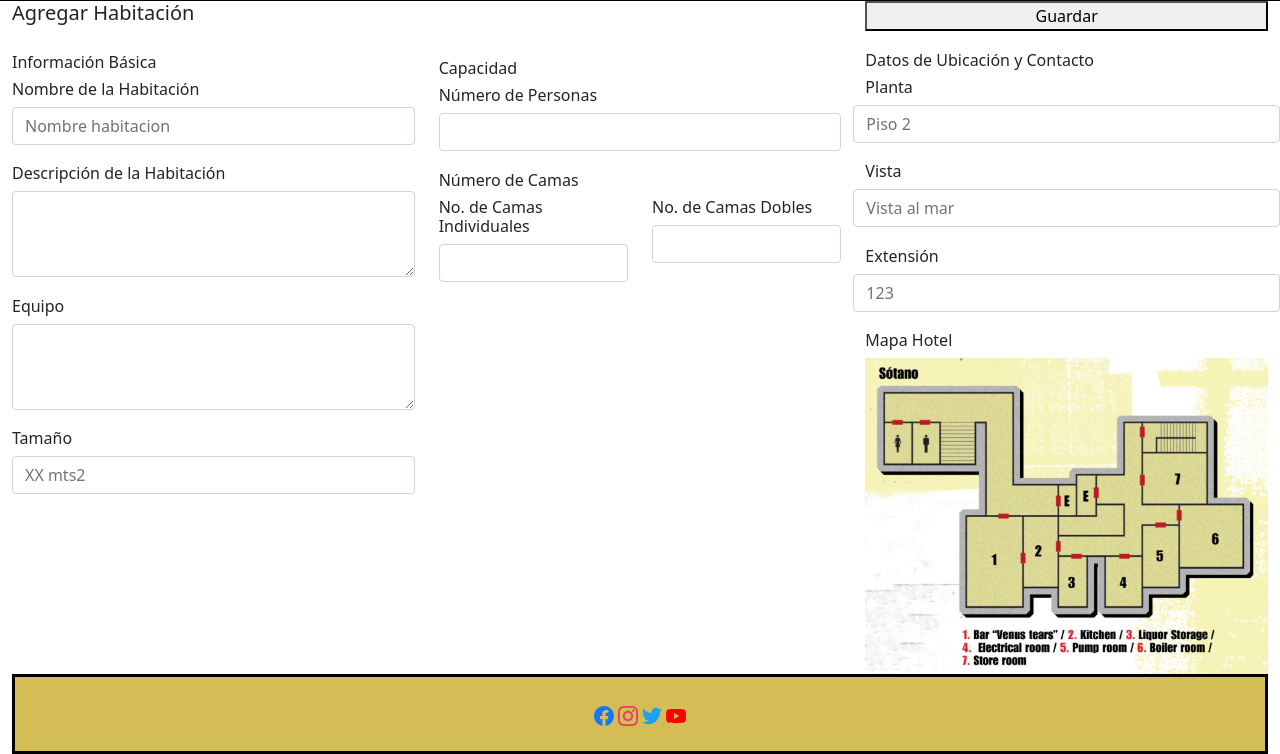
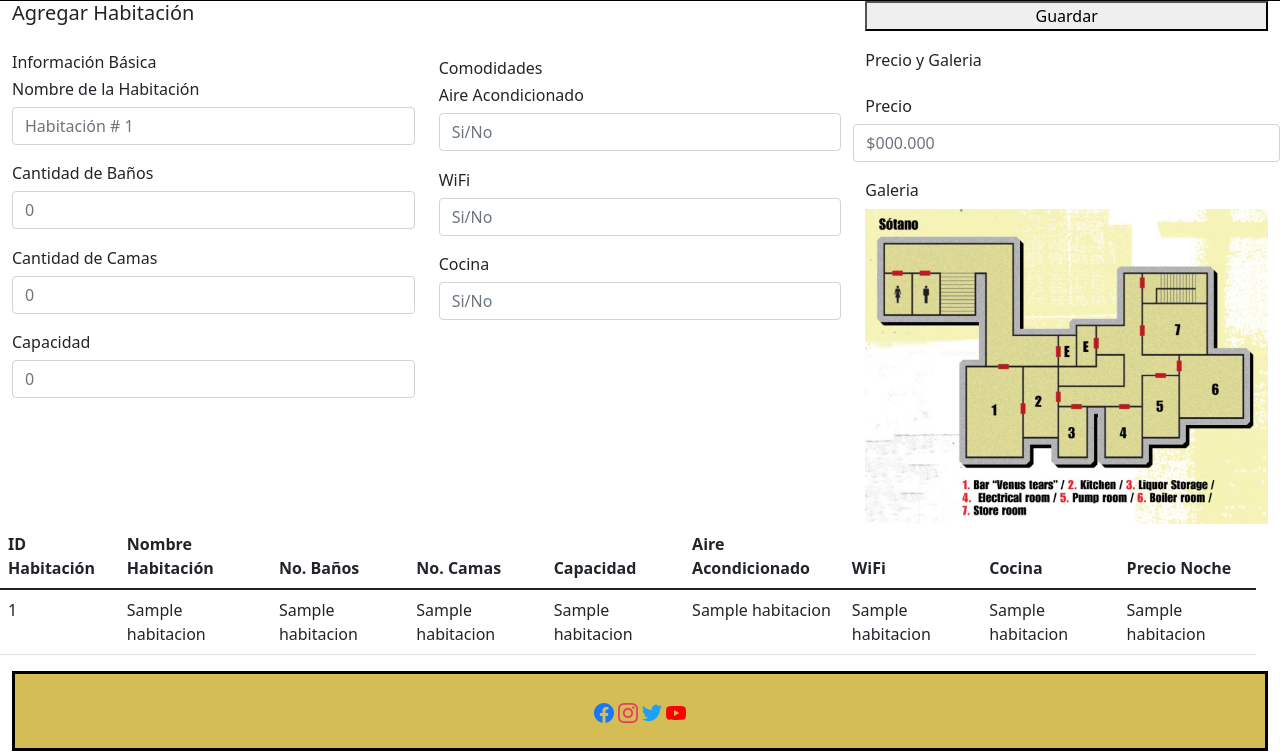
Before and after one commit to EstDuaM/ProyectoHoteleria, a Flask app: template templates/bedroom-actions.html in a window 1280 px wide. Shown: the part 161-915 px from the top of the page. Run offline with Flask 2, Linux system fonts and the light colour scheme; the template is opened without the code that fills it: most values are stand-ins (such as "Sample title", 1, 10 or a date in 2020); some libraries are stand-ins or nearby versions.

Commit message:
Add files via upload

```diff
--- a/templates/bedroom-actions.html
+++ b/templates/bedroom-actions.html
@@ -39,30 +39,23 @@
             <h5>Agregar Habitación</h5>
             <h6><br>Información Básica</h6>
             <h6>Nombre de la Habitación</h6>
-            <input type="text" name="nombreHabitacion" class="form-control" placeholder="Nombre habitacion" aria-label="AAA">
-            <h6><br>Descripción de la Habitación</h6>
-            <textarea name="descripcionHabitacion" class="form-control" id="exampleFormControlTextarea1" rows="3"></textarea>
-            <h6><br>Equipo</h6>
-            <textarea name="equipoHabitacion" class="form-control" id="exampleFormControlTextarea1" rows="3"></textarea>
-            <h6><br>Tamaño</h6>
-            <input type="text" name="tamanoHabitacion" class="form-control" placeholder="XX mts2" aria-label="XX mts2">
+            <input type="text" name="Nombre" class="form-control" placeholder="Habitación # 1" aria-label="Habitación # 1">
+            <h6><br>Cantidad de Baños</h6>
+            <input type="text" name="Baños" class="form-control" placeholder="0" aria-label="0">
+            <h6><br>Cantidad de Camas</h6>
+            <input type="text" name="Camas" class="form-control" placeholder="0" aria-label="0">
+            <h6><br>Capacidad</h6>
+            <input type="text" name="Huespedes" class="form-control" placeholder="0" aria-label="0">
         </div>
 
         <div class="col">
-            <h6><br><br><br>Capacidad</h6>
-            <h6>Número de Personas</h6>
-            <input type="text" name="noPersonas" class="form-control" placeholder="" aria-label="Example text with two button addons">
-            <h6><br>Número de Camas</h6>
-            <div class="row">
-                <div class="col">
-                    <h6>No. de Camas Individuales</h6>
-                    <input type="text" name="noCamasInd" class="form-control" placeholder="" aria-label="Example text with two button addons">
-                </div>
-                <div class="col">
-                    <h6>No. de Camas Dobles</h6>
-                    <input type="text" name="noCamasDob" class="form-control" placeholder="" aria-label="Example text with two button addons">
-                </div>
-            </div>
+            <h6><br><br><br>Comodidades</h6>
+            <h6>Aire Acondicionado</h6>
+            <input type="text" name="Aire_Acondicionado" class="form-control" placeholder="Si/No" aria-label="Si/No">
+            <h6><br>WiFi</h6>
+            <input type="text" name="WiFi" class="form-control" placeholder="Si/No" aria-label="Si/No">
+            <h6><br>Cocina</h6>
+            <input type="text" name="Cocina" class="form-control" placeholder="Si/No" aria-label="Si/No">
         </div>
 
         <div class="col">
@@ -76,20 +69,49 @@
                 <div class="col d-grid mx-auto">
                     <button type="submit" name="botonGuardarHabitacion" value="guardarHabitacion" class="button button-block">Guardar</button>
                 </div>
-                <h6><br>Datos de Ubicación y Contacto</h6>
-                <h6>Planta</h6>
-                <input type="text" name="ubicacionHabitacion" class="form-control" placeholder="Piso 2" aria-label="Piso 2">
-                <h6><br>Vista</h6>
-                <input type="text" name="vistaHabitacion" class="form-control" placeholder="Vista al mar" aria-label="Vista al mar">
-                <h6><br>Extensión</h6>
-                <input type="text" name="extensionHabitacion" class="form-control" placeholder="123" aria-label="123">
-                <h6><br>Mapa Hotel</h6>
+                <h6><br>Precio y Galeria</h6>
+                <h6><br>Precio</h6>
+                <input type="text" name="Precio_Noche" class="form-control" placeholder="$000.000" aria-label="000.000">
+                <h6><br>Galeria</h6>
                 <img src="../assets/mapa.jpg" class="img-fluid" alt="...">
         </div>
 
     </div>
 
     </form>
+
+    <div class="row">
+        <table class="table mytable-striped">
+            <thead>
+            <tr>
+                <th>ID Habitación</th>
+                <th>Nombre Habitación</th>
+                <th>No. Baños</th>
+                <th>No. Camas</th>
+                <th>Capacidad</th>
+                <th>Aire Acondicionado</th>
+                <th>WiFi</th>
+                <th>Cocina</th>
+                <th>Precio Noche</th>
+            </tr>
+            </thead>
+            <tbody>
+                {% for habitacion in habitaciones %}
+                    <tr>
+                        <td>{{habitacion[0]}}</td>
+                        <td>{{habitacion[1]}}</td>
+                        <td>{{habitacion[2]}}</td>
+                        <td>{{habitacion[3]}}</td>
+                        <td>{{habitacion[4]}}</td>
+                        <td>{{habitacion[5]}}</td>
+                        <td>{{habitacion[6]}}</td>
+                        <td>{{habitacion[7]}}</td>
+                        <td>{{habitacion[9]}}</td>
+                    </tr>
+                {% endfor %}
+            </tbody>
+            </table>
+    </div>
 
     </div>
 
```
